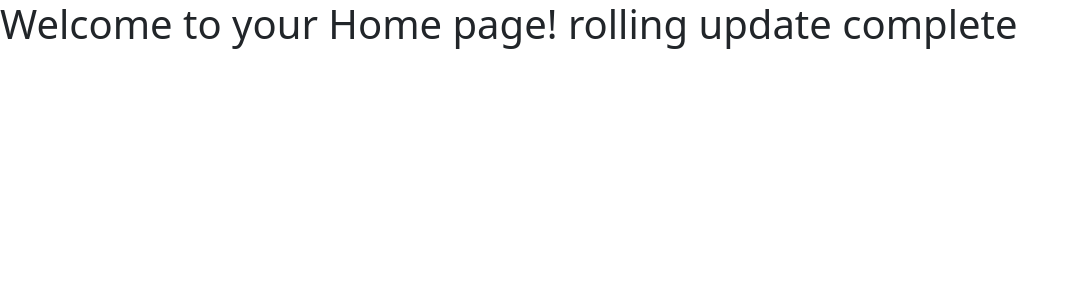
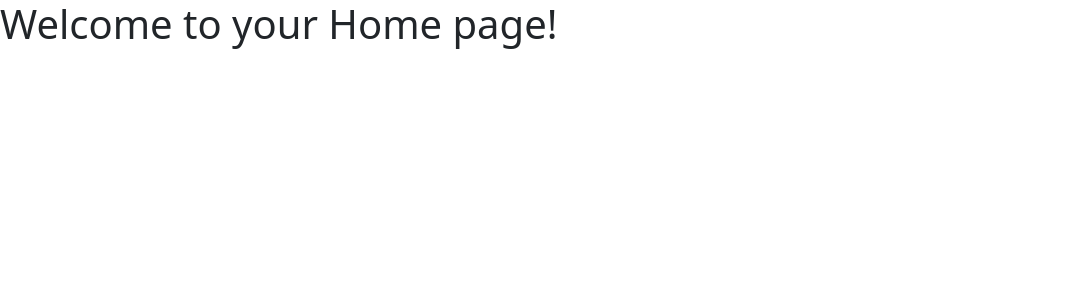
Before and after one commit to landonb629/mern-azure-vmss, a React (Create React App) app in the folder frontend/: page /home in a window 1280 px wide. Shown: the top 300 px of the page, without its empty margins (0-1078 px from the left). Built offline with nearby package versions, Linux system fonts and the light colour scheme.

Commit message:
removing the check token

```diff
--- a/frontend/src/pages/home.js
+++ b/frontend/src/pages/home.js
@@ -5,6 +5,7 @@ import { useNavigate } from 'react-router-dom';
 
 const Home = () => {
     const [token, setToken] = useState('')
+    const navigate = useNavigate()
 
 
 
@@ -12,10 +13,13 @@ const Home = () => {
         const checkToken = () => {
             const getToken = localStorage.getItem('token')
             setToken(getToken)
+
+            console.log(token)
+
         }
        checkToken()
     },[])
-    return <h1>Welcome to your Home page! rolling update complete</h1>
+    return <h1>Welcome to your Home page!</h1>
 }
 
 
```
